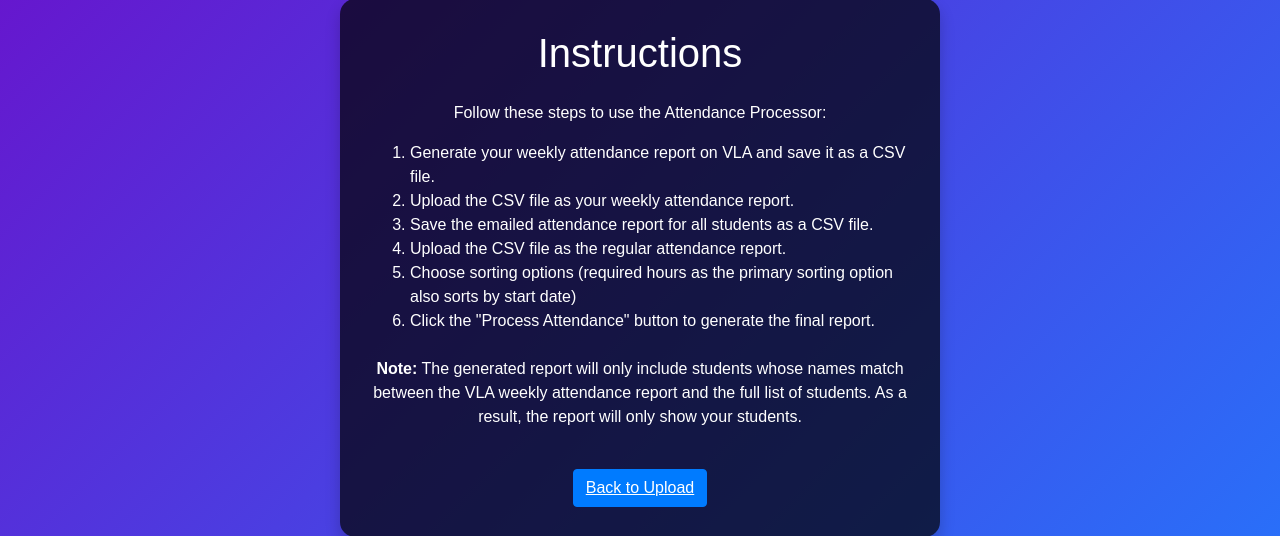
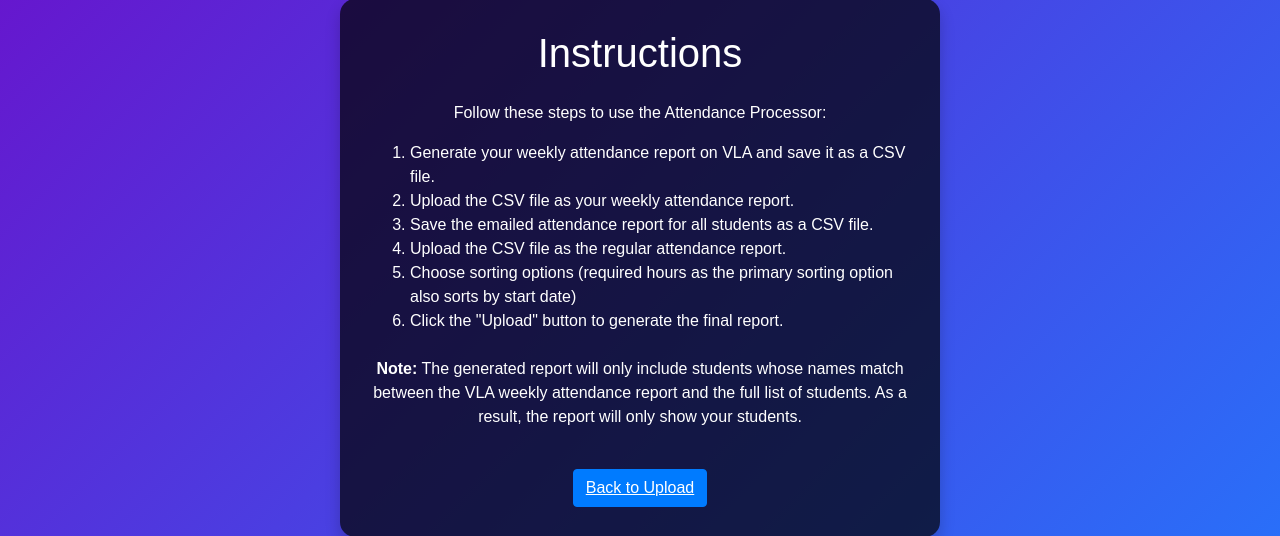
Before and after one commit to elipaulman/GOVS, a Flask app: page /instructions in a window 1280 px wide. Shown: the part 132-668 px from the top of the page. Run offline with Flask 3, Linux system fonts and the light colour scheme; some libraries are stand-ins or nearby versions.

Commit message:
instruction typo

```diff
--- a/templates/instructions.html
+++ b/templates/instructions.html
@@ -43,7 +43,7 @@
         <li>Save the emailed attendance report for all students as a CSV file.</li>
         <li>Upload the CSV file as the regular attendance report.</li>
         <li>Choose sorting options (required hours as the primary sorting option also sorts by start date)</li>
-        <li>Click the "Process Attendance" button to generate the final report.</li>
+        <li>Click the "Upload" button to generate the final report.</li>
       </ol>
       <p class="mt-4"><strong>Note:</strong> The generated report will only include students whose names match between the VLA weekly attendance report and the full list of students. As a result, the report will only show your students.</p>
       <a href="{{ url_for('index') }}" class="btn btn-primary mt-4">Back to Upload</a>
```
